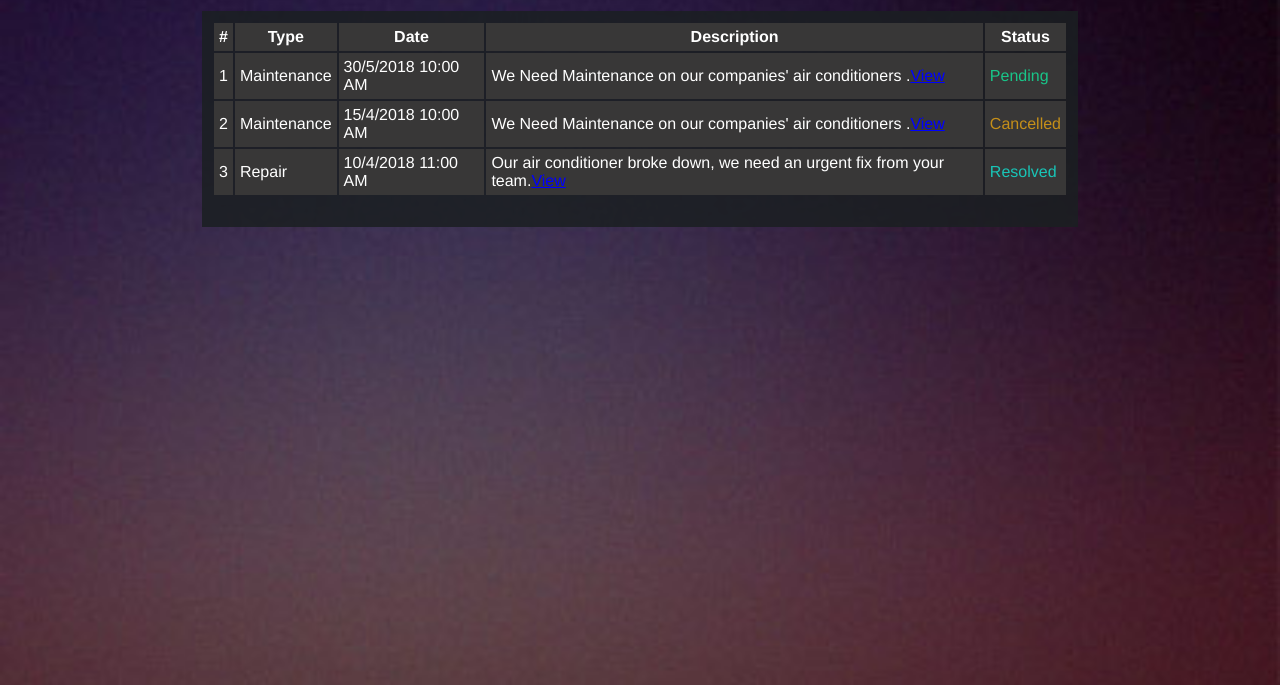
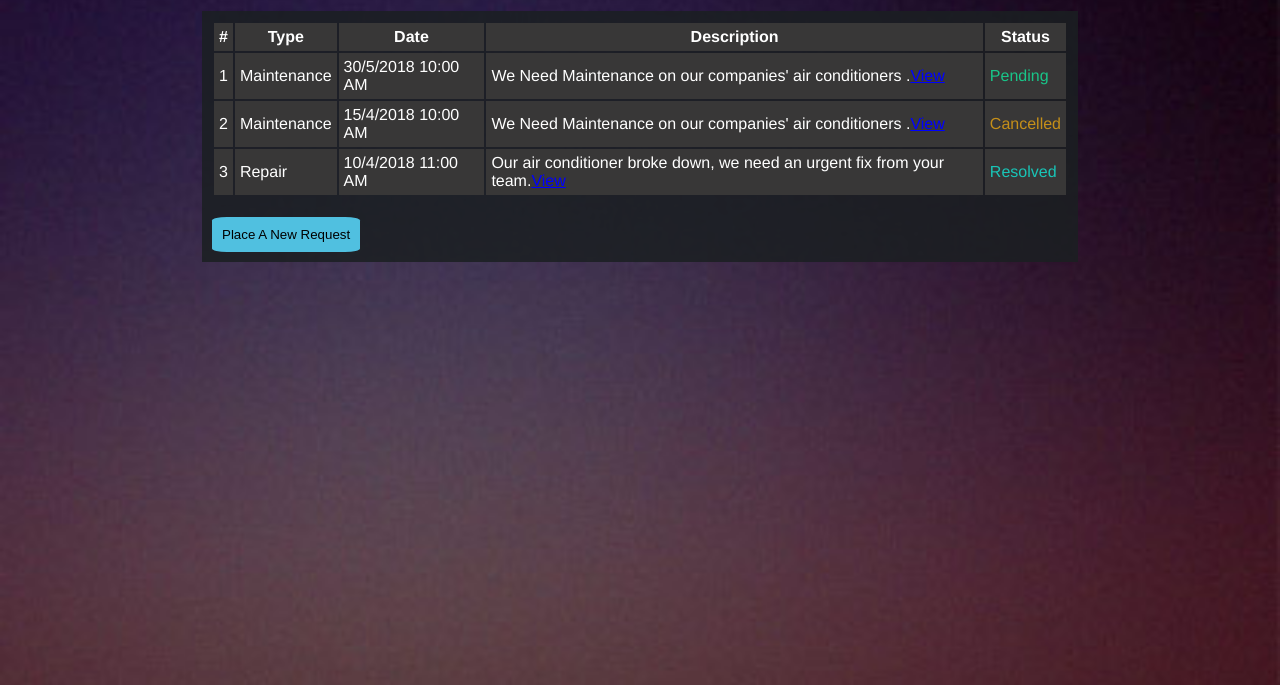
Before and after one commit to kiburualex/maintenance-tracker, a plain HTML site: page ui/pages/my-requests.html in a window 1280 px wide. Shown: the part 183-868 px from the top of the page. Drawn offline with Linux system fonts and the light colour scheme.

Commit message:
[feature #157738069] Add Request-form Button

```diff
--- a/ui/pages/my-requests.html
+++ b/ui/pages/my-requests.html
@@ -69,7 +69,9 @@
                   </tbody>
 
                </table>
-
+               <div >
+                    <a href="request-form.html"><button class="btn-success">Place A New Request</button></a>
+                </div>
             </div>
          </div>
         </div>
```
